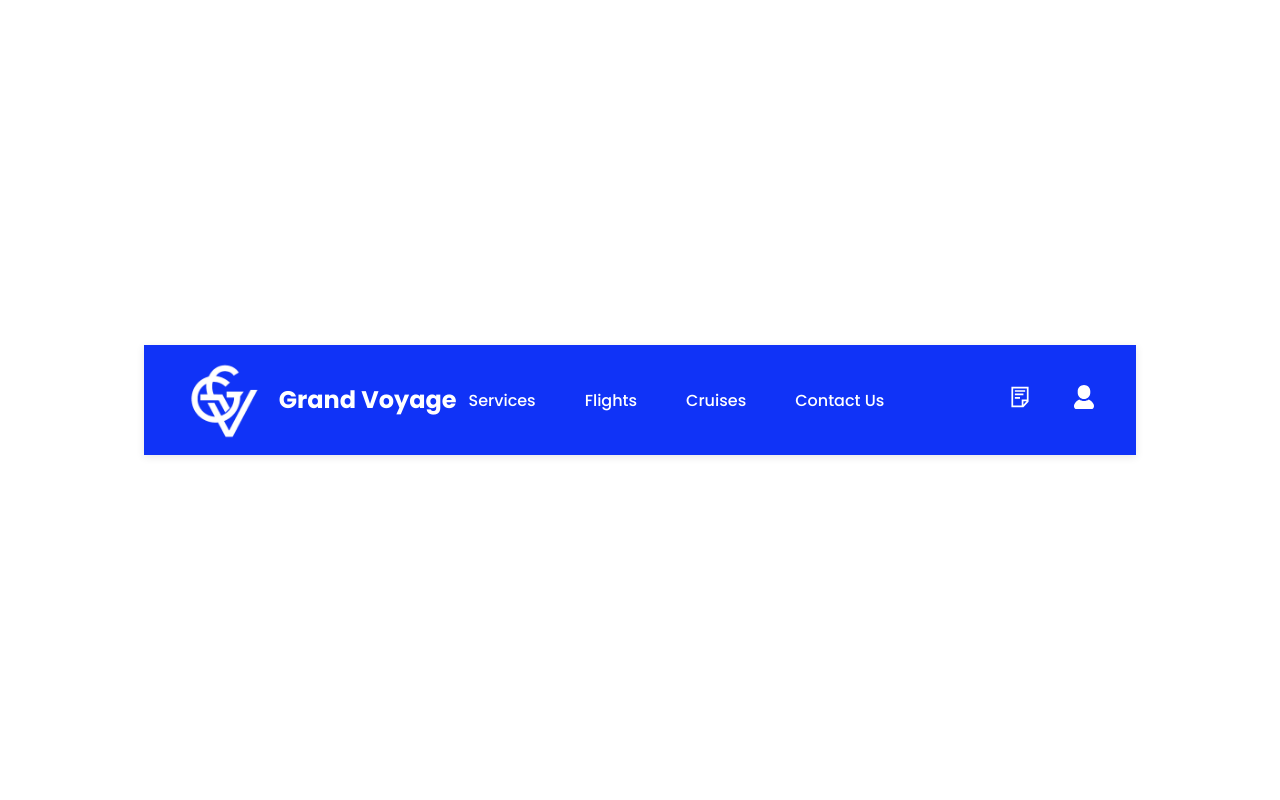
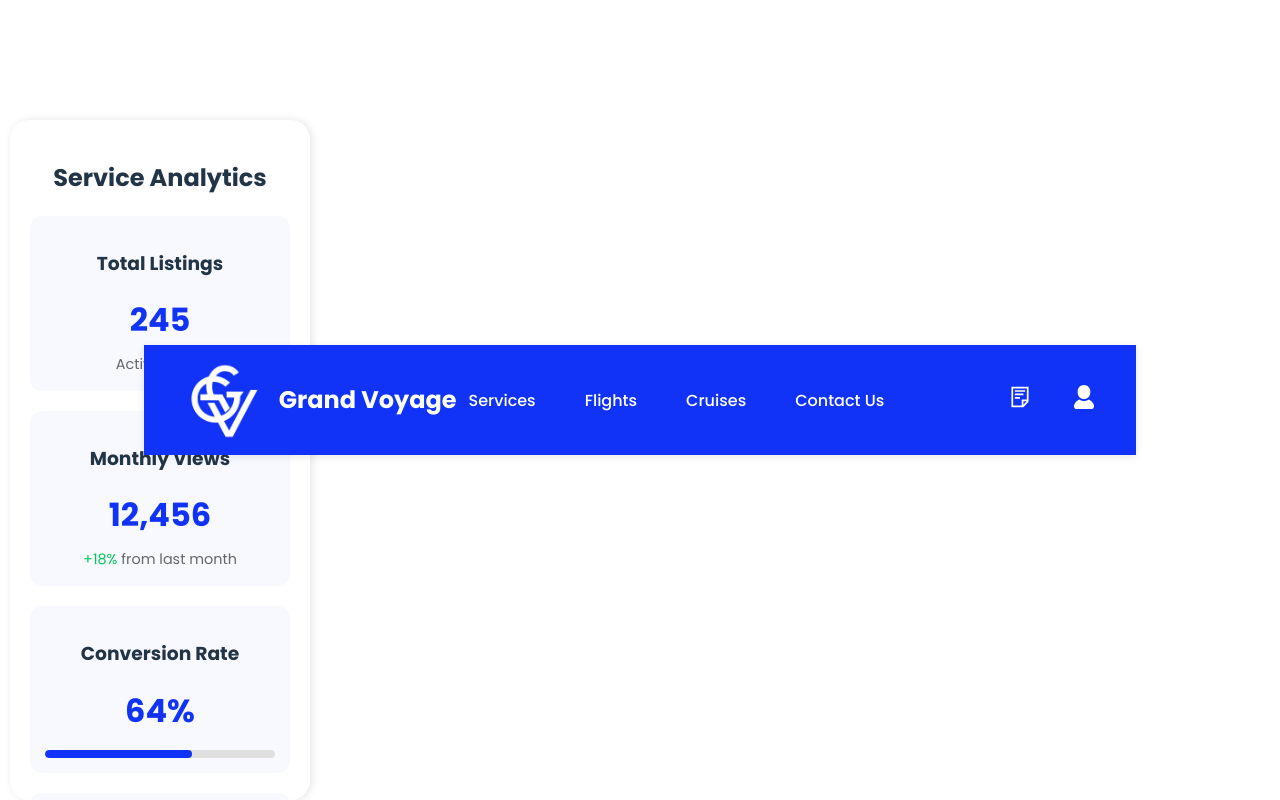
Before and after one commit to Mr-MichaelK/grand-voyage-frontend, a React (Vite) app: page / in a window 1280 px wide. Both pictures are taken after typing "name@example.com", "Sample123" into the empty fields and a click on the button "Login". Built offline with nearby package versions, Linux system fonts and the light colour scheme.

Commit message:
Create and style service provider sidebar prototype, fixes contract tooltip

```diff
--- a/src/LoginPage/LoginPage.module.css
+++ b/src/LoginPage/LoginPage.module.css
@@ -86,6 +86,7 @@
     width: 200px;
     height: 60px;
     background-color: #1033f7;
+    border : none;
     border-radius: 10px;
     color: #fff;
     font-size: 20px;
--- a/src/ServiceProviderPortal/Components/Navbar.jsx
+++ b/src/ServiceProviderPortal/Components/Navbar.jsx
@@ -22,7 +22,7 @@ export default function Navbar({ switchActivity, openModal }) {
             <div className={style.profileContainer}>
                 <div className={style.profileIcon}>
                     <img onClick={() => openModal()} className={style.contract} src={contract} alt='Contract SVG' />
-                    <span className={style.tooltip} data-tooltip="My Bookings">My Contracts</span>
+                    <span className={style.tooltip} data-tooltip="My Bookings">Create a Contract</span>
                 </div>
                 <div className={style.profileIcon}>
                     <img onClick={() => switchActivity("profile")} className={style.userProfile} src={userProfile} alt='User profile SVG' />
--- /dev/null
+++ b/src/ServiceProviderPortal/Components/Sidebar/ServiceProviderSidebar.jsx
@@ -0,0 +1,45 @@
+import React from 'react';
+import styles from './ServiceProviderSidebar.module.css';
+
+const ServiceProviderSidebar = () => {
+  return (
+    <div className={styles.sidebar}>
+      <div className={styles.filterSection}>
+        <h2 className={styles.sectionTitle}>Service Analytics</h2>
+
+        <div className={styles.statCard}>
+          <h3>Total Listings</h3>
+          <div className={styles.statValue}>245</div>
+          <div className={styles.statSubtext}>Active offers</div>
+        </div>
+
+        <div className={styles.statCard}>
+          <h3>Monthly Views</h3>
+          <div className={styles.statValue}>12,456</div>
+          <div className={styles.statTrend}>
+            <span className={styles.trendUp}>+18%</span> from last month
+          </div>
+        </div>
+
+        <div className={styles.statCard}>
+          <h3>Conversion Rate</h3>
+          <div className={styles.statValue}>64%</div>
+          <div className={styles.progressBar}>
+            <div className={styles.progressFill} style={{ width: '64%' }}></div>
+          </div>
+        </div>
+
+        <div className={styles.statCard}>
+          <h3>Total Revenue</h3>
+          <div className={styles.statValue}>$45,670</div>
+          <div className={styles.revenueBreakdown}>
+            <div><span>Bookings:</span> $38,200</div>
+            <div><span>Commissions:</span> $7,470</div>
+          </div>
+        </div>
+      </div>
+    </div>
+  );
+};
+
+export default ServiceProviderSidebar;
--- /dev/null
+++ b/src/ServiceProviderPortal/Components/Sidebar/ServiceProviderSidebar.module.css
@@ -0,0 +1,73 @@
+
+.sidebar {
+    position: fixed;
+    left: 10px;
+    top: 120px;
+    bottom: 0;
+    width: 300px;
+    background: white;
+    padding: 20px;
+    overflow-y: auto;
+    box-shadow: 2px 0 8px rgba(0,0,0,0.1);
+    z-index: 900;
+    border-radius: 20px;
+  }
+
+  .statCard {
+    background: #f8f9ff;
+    border-radius: 12px;
+    padding: 15px;
+    margin-bottom: 20px;
+  }
+
+  .statValue {
+    font-size: 2rem;
+    color: #1033f7;
+    font-weight: 700;
+    margin: 10px 0;
+  }
+
+  .statSubtext {
+    color: #666;
+    font-size: 0.9rem;
+  }
+
+  .statTrend {
+    color: #666;
+    font-size: 0.9rem;
+    margin-top: 10px;
+  }
+
+  .trendUp {
+    color: #00c853;
+  }
+
+  .progressBar {
+    height: 8px;
+    background: #e0e0e0;
+    border-radius: 4px;
+    margin-top: 15px;
+    overflow: hidden;
+  }
+
+  .progressFill {
+    height: 100%;
+    background: #1033f7;
+    width: 0;
+    transition: width 0.3s ease;
+    border-radius: 4px;
+  }
+
+  .revenueBreakdown {
+    margin-top: 15px;
+    padding-top: 10px;
+    border-top: 1px solid #eee;
+  }
+
+  .revenueBreakdown div {
+    display: flex;
+    justify-content: space-between;
+    margin: 5px 0;
+    color: #666;
+    font-size: 0.9rem;
+  }
--- a/src/ServiceProviderPortal/ServiceProviderPortal.jsx
+++ b/src/ServiceProviderPortal/ServiceProviderPortal.jsx
@@ -6,6 +6,7 @@ import ServicesActivity from "./Components/Activities/ServicesActivity/ServicesA
 import FlightsActivity from "./Components/Activities/FlightsActivity/FlightsActivity"
 import CruisesActivity from "./Components/Activities/CruisesActivity/CruisesActivity"
 import Contract from "./Components/Contract"
+import ServiceProviderSidebar from "./Components/Sidebar/ServiceProviderSidebar"
 
 
 export default function ServiceProviderPortal() {
@@ -30,6 +31,7 @@ export default function ServiceProviderPortal() {
             <Navbar switchActivity={(a) => setCurrentActivity(a)}
                     openModal={() => document.getElementById("contract").showModal()}></Navbar>
             <Contract id="contract"></Contract>
+            <ServiceProviderSidebar></ServiceProviderSidebar>
             {activity}
         </div>
     )
```
